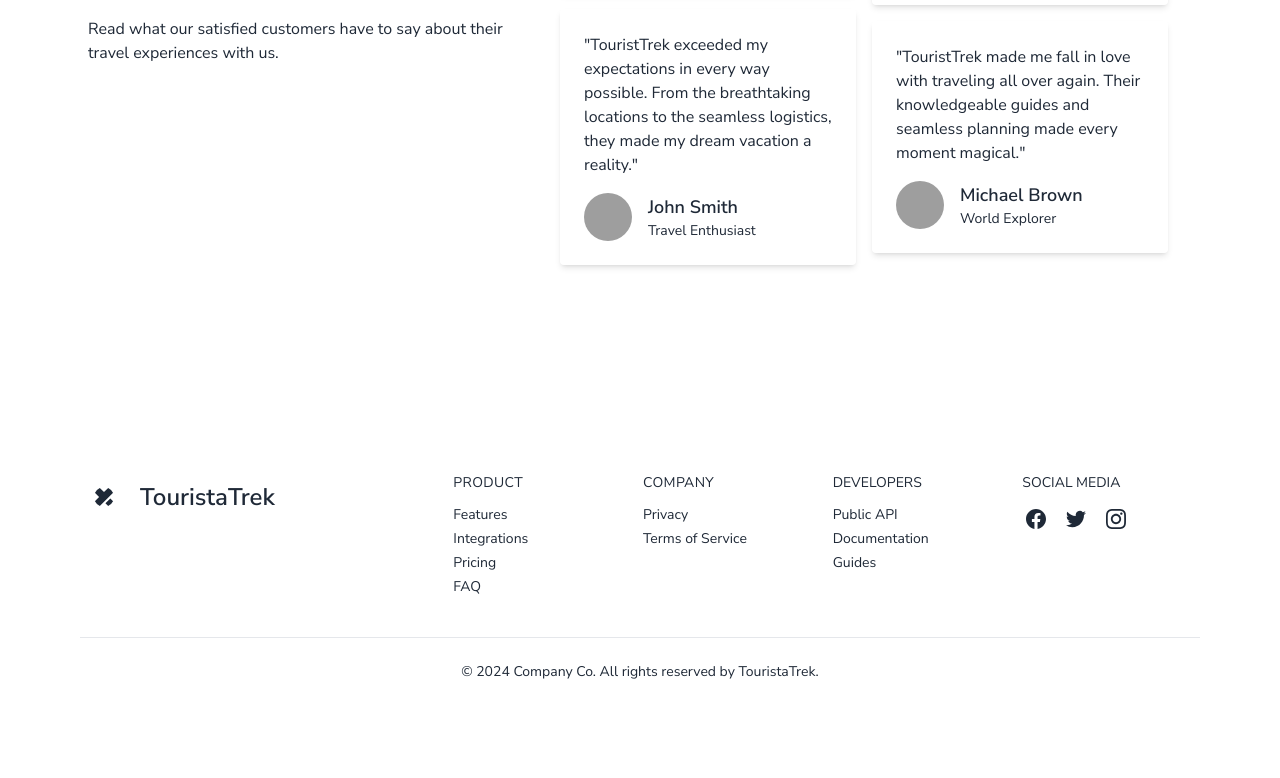
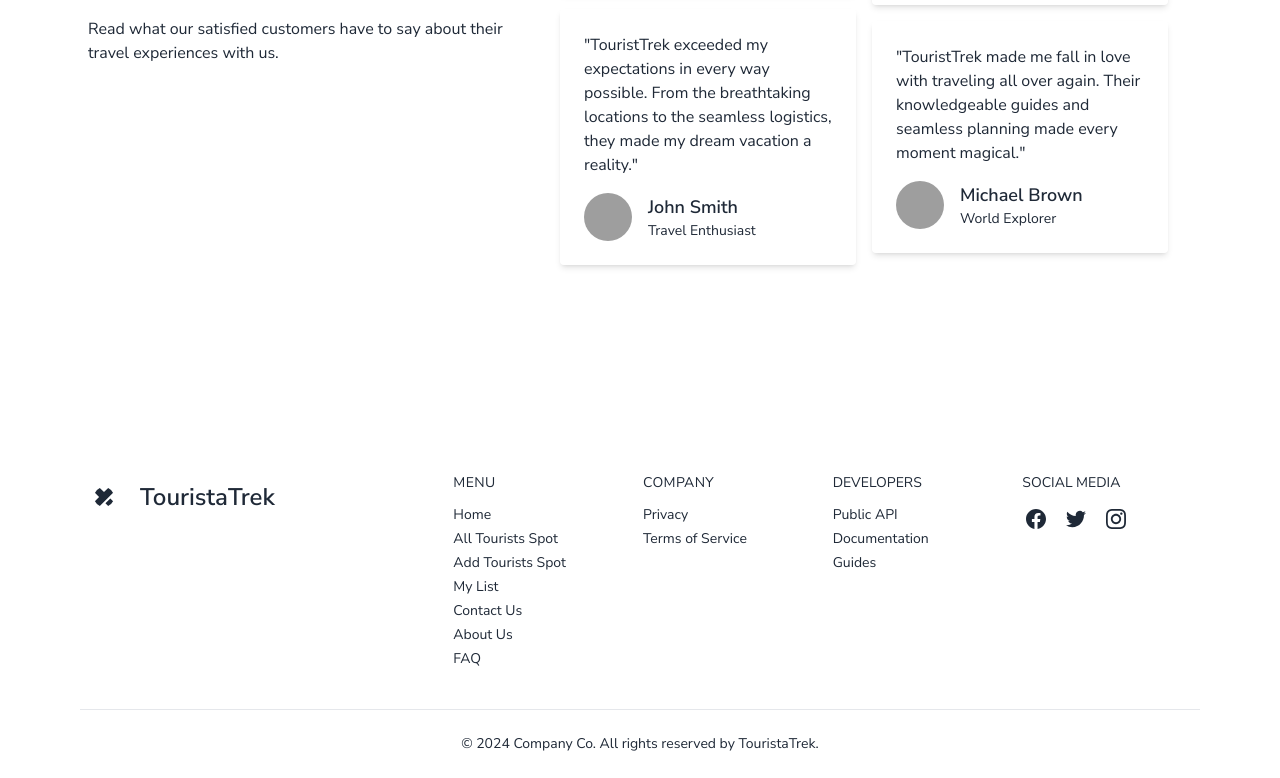
Before and after one commit to sajib689/TouristaTrek--client, a React (Vite) app: page / in a window 1280 px wide. Shown: the part 2387-3165 px from the top of the page. Before the commit the page ends 3093 px from the top, so only its background shows below. Built offline with nearby package versions, Linux system fonts and the light colour scheme; no server answers; grey boxes are pictures that could not be loaded.

Commit message:
add footer menu

```diff
--- a/src/Shared/Footer.jsx
+++ b/src/Shared/Footer.jsx
@@ -1,3 +1,5 @@
+import { Link } from "react-router-dom";
+
 const Footer = () => {
   return (
     <footer className="px-4 divide-y dark:bg-gray-100 dark:text-gray-800">
@@ -19,31 +21,33 @@ const Footer = () => {
               </svg>
             </div>
             <span className="self-center text-2xl font-semibold">
-            TouristaTrek
+              TouristaTrek
             </span>
           </a>
         </div>
         <div className="grid grid-cols-2 text-sm gap-x-3 gap-y-8 lg:w-2/3 sm:grid-cols-4">
           <div className="space-y-3">
-            <h3 className="tracking-wide uppercase dark:text-gray-900">
-              Product
-            </h3>
+            <h3 className="tracking-wide uppercase dark:text-gray-900">Menu</h3>
             <ul className="space-y-1">
               <li>
-                <a rel="noopener noreferrer" href="#">
-                  Features
-                </a>
+                <Link to="/">Home</Link>
               </li>
               <li>
-                <a rel="noopener noreferrer" href="#">
-                  Integrations
-                </a>
+                <Link to="/allspot">All Tourists Spot</Link>
               </li>
               <li>
-                <a rel="noopener noreferrer" href="#">
-                  Pricing
-                </a>
+                <Link to="/addspot">Add Tourists Spot</Link>
               </li>
+              <li>
+                <Link to="/mylist">My List</Link>
+              </li>
+              <li>
+                <Link to="/mylist">Contact Us</Link>
+              </li>
+              <li>
+                <Link to="/mylist">About Us</Link>
+              </li>
+
               <li>
                 <a rel="noopener noreferrer" href="#">
                   FAQ
```
